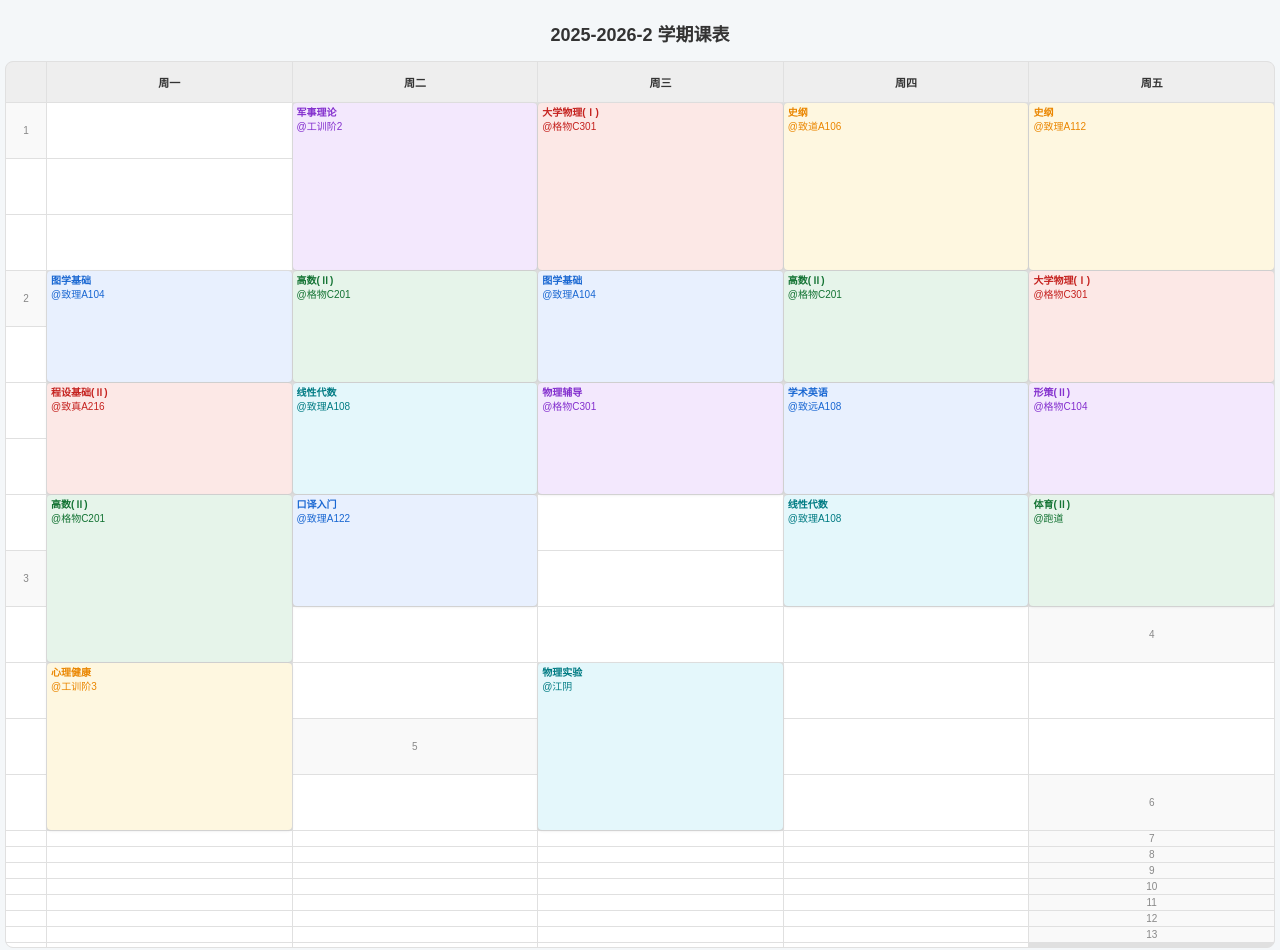
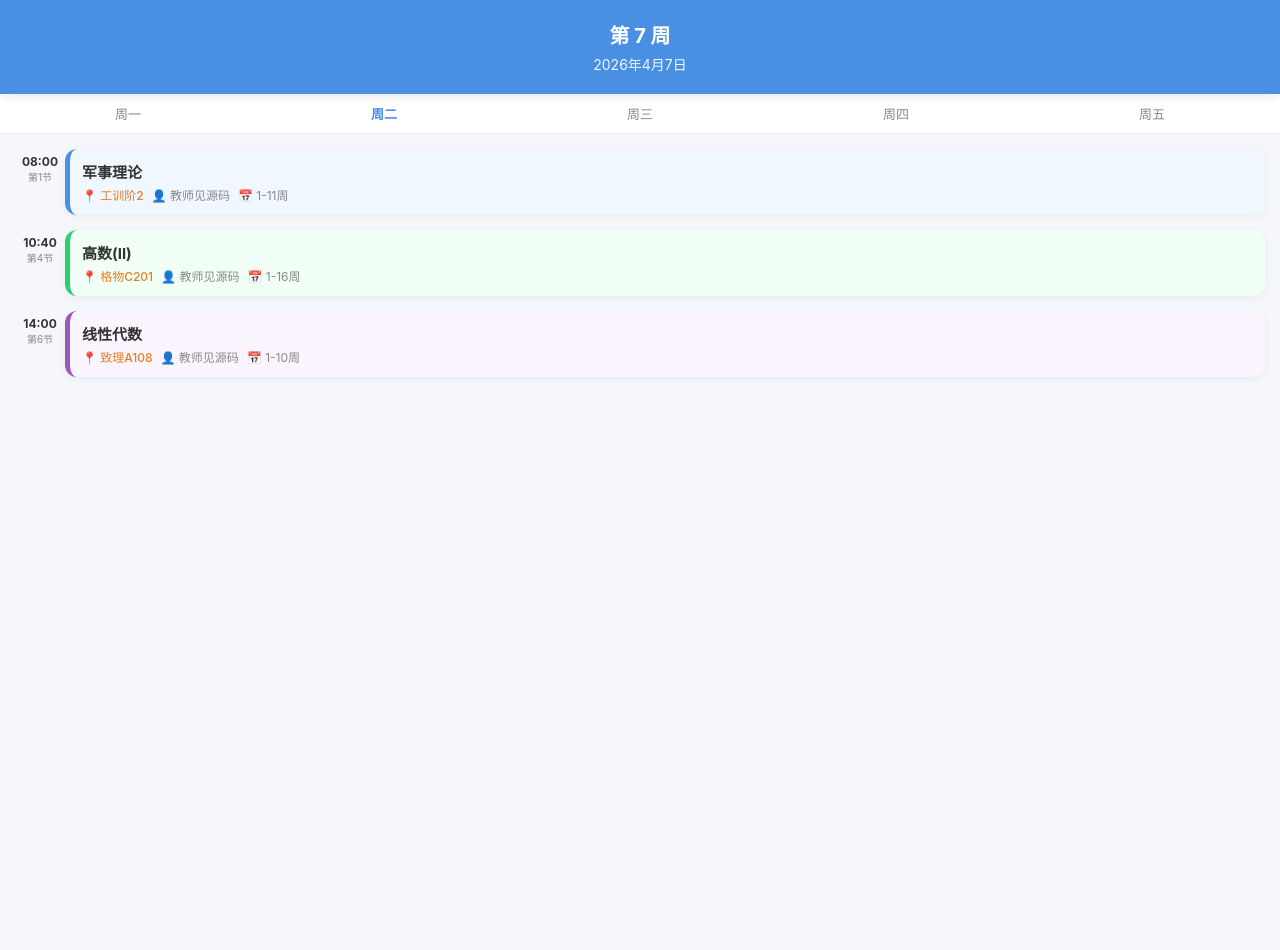
Before and after one commit to xiaoji00000/kebiao, a plain HTML site: page index.html in a window 1280 px wide. After the commit the page ends 800 px from the top, so only its background shows below. Drawn offline with Linux system fonts and the light colour scheme.

Commit message:
Revise HTML structure and styles for timetable

```diff
--- a/index.html
+++ b/index.html
@@ -3,102 +3,171 @@
 <head>
     <meta charset="UTF-8">
     <meta name="viewport" content="width=device-width, initial-scale=1.0, maximum-scale=1.0, user-scalable=no">
-    <title>曾文林 | 南理工课表</title>
+    <title>曾文林的极客课表</title>
     <style>
-        :root { --bg: #f4f7f9; --grid-line: #e0e0e0; --text: #333; }
-        * { box-sizing: border-box; margin: 0; padding: 0; font-family: sans-serif; }
-        body { background: var(--bg); padding: 5px; color: var(--text); }
-        .header { text-align: center; padding: 15px 0; font-size: 18px; font-weight: bold; }
-        .timetable {
-            display: grid;
-            grid-template-columns: 40px repeat(5, 1fr);
-            grid-template-rows: 40px repeat(13, 55px);
-            gap: 1px;
-            background: var(--grid-line);
-            border: 1px solid var(--grid-line);
-            border-radius: 8px;
-            overflow: hidden;
+        :root {
+            --primary: #4a90e2;
+            --bg: #f5f7fa;
+            --card-bg: #ffffff;
+            --text: #333;
+            --sec-text: #888;
         }
-        .cell { background: #fff; display: flex; align-items: center; justify-content: center; font-size: 11px; text-align: center; padding: 2px; }
-        .head { background: #eee; font-weight: bold; }
-        .time-label { background: #f9f9f9; color: #888; font-size: 10px; }
-        .course {
-            border-radius: 4px;
-            padding: 4px;
-            font-size: 10px;
+        * { box-sizing: border-box; margin: 0; padding: 0; font-family: -apple-system, sans-serif; }
+        body { background: var(--bg); color: var(--text); padding-bottom: 20px; }
+
+        /* 顶部导航 */
+        .header {
+            background: var(--primary);
+            color: white;
+            padding: 20px 15px;
+            text-align: center;
+            position: sticky;
+            top: 0;
+            z-index: 100;
+            box-shadow: 0 2px 10px rgba(0,0,0,0.1);
+        }
+        .week-info { font-size: 20px; font-weight: bold; margin-bottom: 5px; }
+        .date-info { font-size: 14px; opacity: 0.9; }
+
+        /* 星期横廊 */
+        .day-bar {
+            display: flex;
+            background: #fff;
+            padding: 10px 0;
+            border-bottom: 1px solid #eee;
+            position: sticky;
+            top: 85px;
+            z-index: 99;
+        }
+        .day-item {
+            flex: 1;
+            text-align: center;
+            font-size: 13px;
+            color: var(--sec-text);
+        }
+        .day-item.active { color: var(--primary); font-weight: bold; }
+
+        /* 课表主体 */
+        .schedule-container { padding: 10px; display: flex; flex-direction: row; overflow-x: auto; gap: 10px; }
+        .day-column { min-width: 100%; } /* 移动端一屏幕显示一天 */
+
+        /* 卡片样式 */
+        .slot { margin-bottom: 15px; display: flex; position: relative; }
+        .time-axis {
+            width: 50px;
+            font-size: 12px;
+            color: var(--sec-text);
             display: flex;
             flex-direction: column;
-            justify-content: flex-start;
-            box-shadow: 0 1px 3px rgba(0,0,0,0.1);
-            line-height: 1.2;
-            z-index: 10;
+            align-items: center;
+            padding-top: 5px;
         }
-        .c-name { font-weight: bold; margin-bottom: 2px; }
-        /* 颜色方案 */
-        .color1 { background: #e8f0fe; color: #1967d2; } /* 蓝 */
-        .color2 { background: #fce8e6; color: #c5221f; } /* 红 */
-        .color3 { background: #e6f4ea; color: #137333; } /* 绿 */
-        .color4 { background: #fef7e0; color: #ea8600; } /* 黄 */
-        .color5 { background: #f3e8fd; color: #8430ce; } /* 紫 */
-        .color6 { background: #e4f7fb; color: #007b83; } /* 青 */
+        .time-node { font-weight: bold; color: var(--text); }
+
+        .course-card {
+            flex: 1;
+            background: var(--card-bg);
+            border-radius: 12px;
+            padding: 12px;
+            border-left: 5px solid var(--primary);
+            box-shadow: 0 2px 8px rgba(0,0,0,0.05);
+        }
+        .c-name { font-weight: bold; font-size: 15px; margin-bottom: 4px; display: block; }
+        .c-info { font-size: 12px; color: var(--sec-text); display: flex; gap: 8px; flex-wrap: wrap; }
+        .c-loc { color: #e67e22; font-weight: 500; }
+
+        /* 颜色区分 */
+        .color-blue { border-left-color: #4a90e2; background: #f0f7ff; }
+        .color-red { border-left-color: #e74c3c; background: #fff5f5; }
+        .color-green { border-left-color: #2ecc71; background: #f2fff7; }
+        .color-orange { border-left-color: #f39c12; background: #fffaf0; }
+        .color-purple { border-left-color: #9b59b6; background: #faf5ff; }
     </style>
 </head>
 <body>
-    <div class="header">2025-2026-2 学期课表</div>
-    <div class="timetable" id="grid">
-        </div>
+
+<div class="header">
+    <div class="week-info" id="current-week-display">第 1 周</div>
+    <div class="date-info" id="today-date">2026年4月7日</div>
+</div>
+
+<div class="day-bar" id="day-bar">
+    <div class="day-item">周一</div>
+    <div class="day-item">周二</div>
+    <div class="day-item">周三</div>
+    <div class="day-item">周四</div>
+    <div class="day-item">周五</div>
+</div>
+
+<div id="schedule-body" style="padding: 15px;">
+    </div>
 
 <script>
-    const days = ['', '一', '二', '三', '四', '五'];
-    const container = document.getElementById('grid');
+    // 1. 核心时间逻辑
+    const START_DATE = new Date('2026-02-23'); // 2026春季开学周一
+    const now = new Date();
+    const diffTime = now - START_DATE;
+    const currentWeek = Math.max(1, Math.ceil(diffTime / (7 * 24 * 60 * 60 * 1000)));
+    const currentDay = now.getDay() === 0 ? 7 : now.getDay(); // 1至7
 
-    // 渲染表头
-    days.forEach(d => container.innerHTML += `<div class="cell head">${d ? '周'+d : ''}</div>`);
+    document.getElementById('current-week-display').innerText = `第 ${currentWeek} 周`;
+    document.getElementById('today-date').innerText = now.toLocaleDateString('zh-CN', {year:'numeric', month:'long', day:'numeric'});
 
-    // 渲染背景格子
-    for (let i = 1; i <= 13; i++) {
-        container.innerHTML += `<div class="cell time-label">${i}</div>`;
-        for (let j = 1; j <= 5; j++) {
-            container.innerHTML += `<div class="cell"></div>`;
+    // 2. 原始数据 (基于你的源码 kb.txt)
+    const rawData = [
+        { name: "军事理论", loc: "工训阶2", day: 2, start: 1, end: 3, weeks: [1,11], time: "08:00", cls: "color-blue" },
+        { name: "图学基础", loc: "致理A104", day: 1, start: 4, end: 5, weeks: [1,6], time: "10:40", cls: "color-orange" },
+        { name: "图学基础", loc: "致理A104", day: 3, start: 4, end: 5, weeks: [1,6], time: "10:40", cls: "color-orange" },
+        { name: "高数(Ⅱ)", loc: "格物C201", day: 1, start: 8, end: 10, weeks: [1,16], time: "15:50", cls: "color-green" },
+        { name: "高数(Ⅱ)", loc: "格物C201", day: 2, start: 4, end: 5, weeks: [1,16], time: "10:40", cls: "color-green" },
+        { name: "线性代数", loc: "致理A108", day: 2, start: 6, end: 7, weeks: [1,10], time: "14:00", cls: "color-purple" },
+        { name: "大学物理(Ⅰ)", loc: "格物C301", day: 3, start: 1, end: 3, weeks: [1,12], time: "08:00", cls: "color-red" },
+        { name: "程序设计(Ⅱ)", loc: "致真A216", day: 1, start: 6, end: 7, weeks: [1,12], time: "14:00", cls: "color-blue" },
+        { name: "近现代史纲要", loc: "致道A106", day: 4, start: 1, end: 3, weeks: [1,14], time: "08:00", cls: "color-orange" },
+        { name: "体育(Ⅱ)", loc: "跑道", day: 5, start: 8, end: 9, weeks: [1,16], time: "15:50", cls: "color-green" }
+    ];
+
+    // 3. 渲染逻辑
+    function render() {
+        const container = document.getElementById('schedule-body');
+        container.innerHTML = '';
+
+        // 过滤出今天的课，且在当前周内的
+        const todayCourses = rawData.filter(c => c.day === currentDay && currentWeek >= c.weeks[0] && currentWeek <= c.weeks[1]);
+
+        if (todayCourses.length === 0) {
+            container.innerHTML = '<div style="text-align:center; padding:50px; color:#999;">今天没课，去图书馆卷代码吧</div>';
+            return;
         }
+
+        // 按开始节次排序
+        todayCourses.sort((a, b) => a.start - b.start);
+
+        todayCourses.forEach(c => {
+            container.innerHTML += `
+                <div class="slot">
+                    <div class="time-axis">
+                        <span class="time-node">${c.time}</span>
+                        <span style="font-size:10px">第${c.start}节</span>
+                    </div>
+                    <div class="course-card ${c.cls}">
+                        <span class="c-name">${c.name}</span>
+                        <div class="c-info">
+                            <span class="c-loc">📍 ${c.loc}</span>
+                            <span>👤 教师见源码</span>
+                            <span>📅 ${c.weeks[0]}-${c.weeks[1]}周</span>
+                        </div>
+                    </div>
+                </div>
+            `;
+        });
+
+        // 高亮周几
+        const barItems = document.querySelectorAll('.day-item');
+        if (currentDay <= 5) barItems[currentDay - 1].classList.add('active');
     }
 
-    // 录入抓取到的数据 [cite: 19-61]
-    const courses = [
-        { n: "图学基础", l: "致理A104", d: 1, s: 4, e: 5, c: "color1" },
-        { n: "程设基础(Ⅱ)", l: "致真A216", d: 1, s: 6, e: 7, c: "color2" },
-        { n: "高数(Ⅱ)", l: "格物C201", d: 1, s: 8, e: 10, c: "color3" },
-        { n: "心理健康", l: "工训阶3", d: 1, s: 11, e: 13, c: "color4" },
-
-        { n: "军事理论", l: "工训阶2", d: 2, s: 1, e: 3, c: "color5" },
-        { n: "高数(Ⅱ)", l: "格物C201", d: 2, s: 4, e: 5, c: "color3" },
-        { n: "线性代数", l: "致理A108", d: 2, s: 6, e: 7, c: "color6" },
-        { n: "口译入门", l: "致理A122", d: 2, s: 8, e: 9, c: "color1" },
-
-        { n: "大学物理(Ⅰ)", l: "格物C301", d: 3, s: 1, e: 3, c: "color2" },
-        { n: "图学基础", l: "致理A104", d: 3, s: 4, e: 5, c: "color1" },
-        { n: "物理辅导", l: "格物C301", d: 3, s: 6, e: 7, c: "color5" },
-        { n: "物理实验", l: "江阴", d: 3, s: 11, e: 13, c: "color6" },
-
-        { n: "史纲", l: "致道A106", d: 4, s: 1, e: 3, c: "color4" },
-        { n: "高数(Ⅱ)", l: "格物C201", d: 4, s: 4, e: 5, c: "color3" },
-        { n: "学术英语", l: "致远A108", d: 4, s: 6, e: 7, c: "color1" },
-        { n: "线性代数", l: "致理A108", d: 4, s: 8, e: 9, c: "color6" },
-
-        { n: "史纲", l: "致理A112", d: 5, s: 1, e: 3, c: "color4" },
-        { n: "大学物理(Ⅰ)", l: "格物C301", d: 5, s: 4, e: 5, c: "color2" },
-        { n: "形策(Ⅱ)", l: "格物C104", d: 5, s: 6, e: 7, c: "color5" },
-        { n: "体育(Ⅱ)", l: "跑道", d: 5, s: 8, e: 9, c: "color3" }
-    ];
-
-    courses.forEach(c => {
-        const div = document.createElement('div');
-        div.className = `course ${c.c}`;
-        div.style.gridColumn = c.d + 1;
-        div.style.gridRow = `${c.s + 1} / ${c.e + 2}`;
-        div.innerHTML = `<span class="c-name">${c.n}</span><span>@${c.l}</span>`;
-        container.appendChild(div);
-    });
+    render();
 </script>
 </body>
 </html>
```
